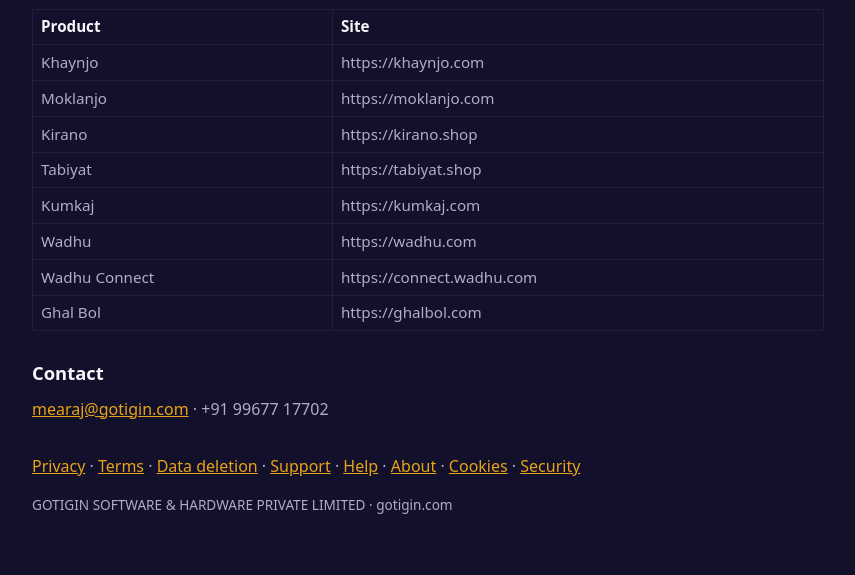
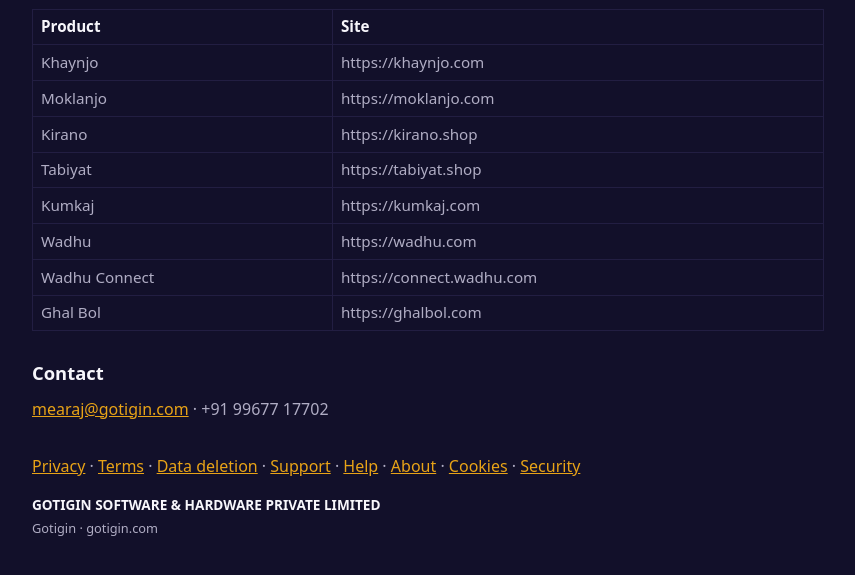
Before and after one commit to gotigin/domain, a website: page sites/gotigin-website/static/help/index.html in a window 1280 px wide. Shown: the part 632-1207 px from the top of the page, without its empty margins (212-1067 px from the left). Drawn offline with Linux system fonts and the light colour scheme.

Commit message:
Clean gotigin.com legal footers into company and meta lines.
Match the Trademark→Company→Brand presentation used on other Gotigin sites.

Co-authored-by: Cursor <cursoragent@cursor.com>

```diff
--- a/sites/gotigin-website/static/css/legal.css
+++ b/sites/gotigin-website/static/css/legal.css
@@ -84,7 +84,21 @@ table { border-collapse: collapse; width: 100%; margin: 0.75rem 0; font-size: 0.
 th, td { border: 1px solid var(--rule); padding: 0.35rem 0.5rem; text-align: left; vertical-align: top; color: var(--muted); }
 th { color: var(--ink); }
 .legal-nav { margin-top: 2rem; color: var(--muted); }
-.legal-foot { margin-top: 1rem; font-size: 0.85rem; color: var(--muted); }
+.legal-foot {
+  margin-top: 1rem;
+  display: flex;
+  flex-direction: column;
+  gap: 0.2rem;
+  font-size: 0.85rem;
+  color: var(--muted);
+}
+.legal-foot-company {
+  color: var(--ink);
+  font-weight: 600;
+}
+.legal-foot-meta {
+  font-size: 0.8rem;
+}
 
 @media (max-width: 720px) {
   .topbar { padding: 0.65rem 0.85rem; }
--- a/sites/gotigin-website/static/help/index.html
+++ b/sites/gotigin-website/static/help/index.html
@@ -132,7 +132,10 @@ registration and contacts: <a href="/about">/about</a>.</p>
       <a href="/cookies">Cookies</a> ·
       <a href="/security">Security</a>
     </p>
-    <p class="legal-foot">GOTIGIN SOFTWARE &amp; HARDWARE PRIVATE LIMITED · gotigin.com</p>
+    <p class="legal-foot">
+      <span class="legal-foot-company">GOTIGIN SOFTWARE &amp; HARDWARE PRIVATE LIMITED</span>
+      <span class="legal-foot-meta">Gotigin · gotigin.com</span>
+    </p>
   </main>
 </body>
 </html>
```
Also changed, not shown: sites/gotigin-website/legal-template.html (+4 -1 lines), sites/gotigin-website/static/about/index.html (+4 -1 lines), sites/gotigin-website/static/cookies/index.html (+4 -1 lines), sites/gotigin-website/static/data-deletion/index.html (+4 -1 lines), sites/gotigin-website/static/privacy/index.html (+4 -1 lines), sites/gotigin-website/static/security/index.html (+4 -1 lines), sites/gotigin-website/static/support/index.html (+4 -1 lines), sites/gotigin-website/static/terms/index.html (+4 -1 lines).
